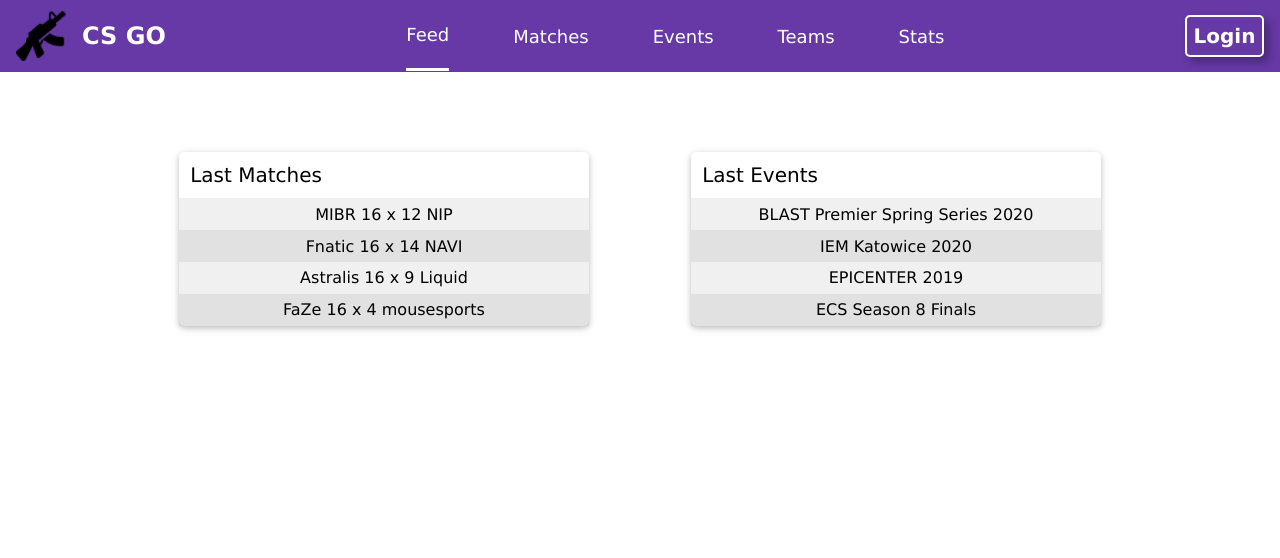
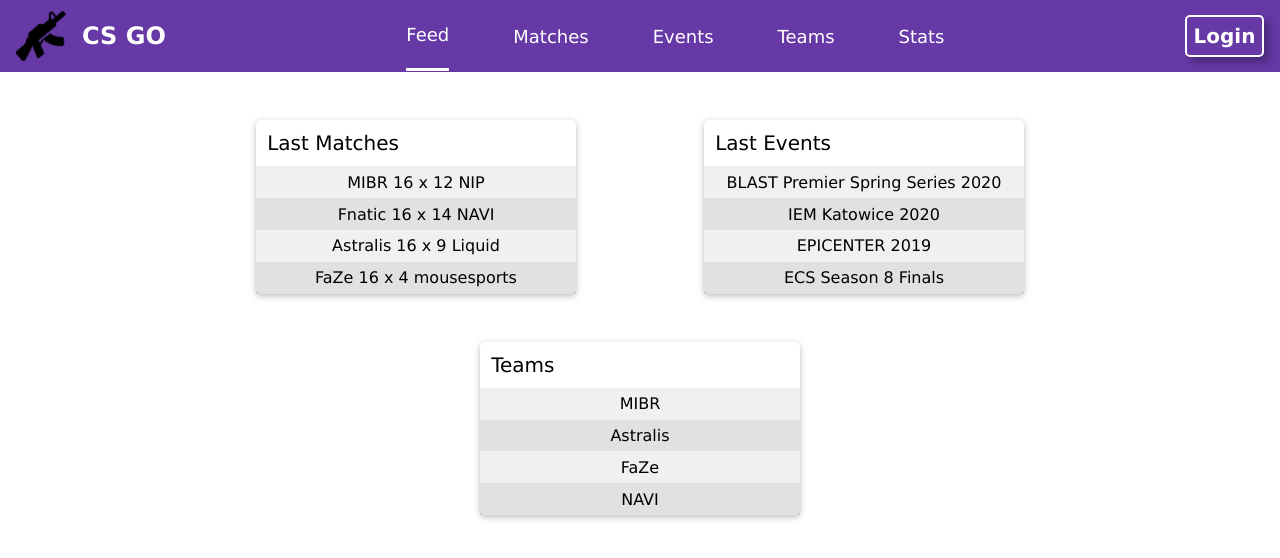
Before and after one commit to babugia/cs-web-styled-components, a React (Create React App) app: page / in a window 1280 px wide. Shown: the top 558 px of the page. Built offline with nearby package versions, Linux system fonts and the light colour scheme; the HTML template or start-up script is replaced by a standard one.

Commit message:
a few css ajusts

```diff
--- a/src/Feed/Feed.jsx
+++ b/src/Feed/Feed.jsx
@@ -2,17 +2,21 @@
 import Card from '../components/Card';
 import CardTitle from '../components/CardTitle';
 import CardContent from '../components/CardContent';
-import { lastMatches, lastEvents } from '../mocks/feed';
+import { lastMatches, lastEvents, teams } from '../mocks/feed';
 
 const Feed = () => (
   <>
-    <Card>
+    <Card cardWidth='20rem'>
       <CardTitle>Last Matches</CardTitle>
       <CardContent displayValues={lastMatches} />
     </Card>
-    <Card>
+    <Card cardWidth='20rem'>
       <CardTitle>Last Events</CardTitle>
       <CardContent displayValues={lastEvents} />
+    </Card>
+    <Card cardWidth='20rem'>
+      <CardTitle>Teams</CardTitle>
+      <CardContent displayValues={teams} />
     </Card>
   </>
 );
--- a/src/components/Card.jsx
+++ b/src/components/Card.jsx
@@ -10,6 +10,7 @@
 const StyledCard = styled(Card)`
   width: ${props => props.cardWidth || '25.625rem'};
   border-radius: 5px;
+  margin-top: 3rem;
   box-shadow: 0 2px 5px 0 rgba(0, 0, 0, 0.16), 0 2px 10px 0 rgba(0, 0, 0, 0.12);
 `;
 
--- a/src/config/Layout.jsx
+++ b/src/config/Layout.jsx
@@ -3,12 +3,12 @@
 import Header from '../Header/Header';
 
 const Content = styled.div`
-  margin-top: 5rem;
   display: flex;
   justify-content: space-around;
+  flex-wrap: wrap;
   margin-left: auto;
   margin-right: auto;
-  max-width: 80%;
+  max-width: 70%;
 `;
 
 const Layout = props => (
@@ -19,3 +19,5 @@
 );
 
 export default memo(Layout);
+
+// TODO: search about display: grid,
--- a/src/mocks/feed.js
+++ b/src/mocks/feed.js
@@ -11,3 +11,5 @@
   'EPICENTER 2019',
   'ECS Season 8 Finals'
 ];
+
+export const teams = ['MIBR', 'Astralis', 'FaZe', 'NAVI'];
```
